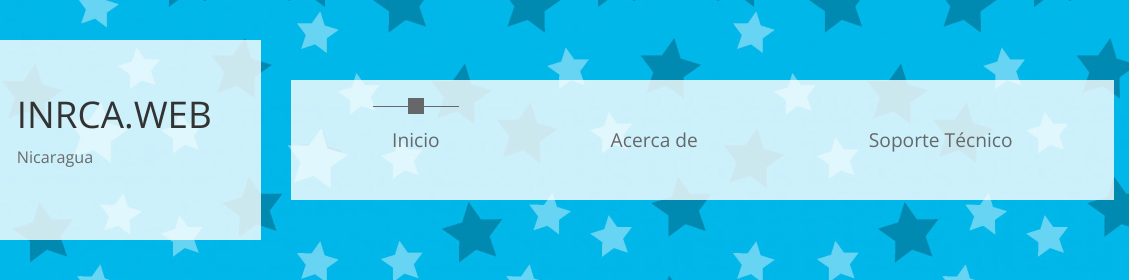
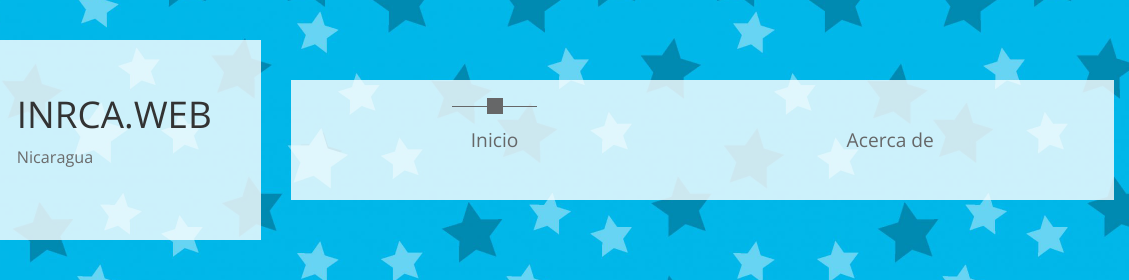
Before and after one commit to soyangelhurtado/inrca-web, a plain HTML site: page index.html in a window 1280 px wide. Shown: the top 280 px of the page, 151-1280 px from the left. Drawn offline with nearby package versions, Linux system fonts and the light colour scheme.

Commit message:
Update index.html

```diff
--- a/index.html
+++ b/index.html
@@ -43,10 +43,6 @@
                     <li class="nav-item">
                       <div class="tm-nav-link-highlight"></div>
                       <a class="nav-link" href="testimonials.html">Acerca de</a>
-                    </li>
-                    <li class="nav-item">
-                      <div class="tm-nav-link-highlight"></div>
-                      <a class="nav-link" href="https://INRCA-web.tawk.help">Soporte Técnico</a>
                     </li>
                   </ul>
                 </div>
```
